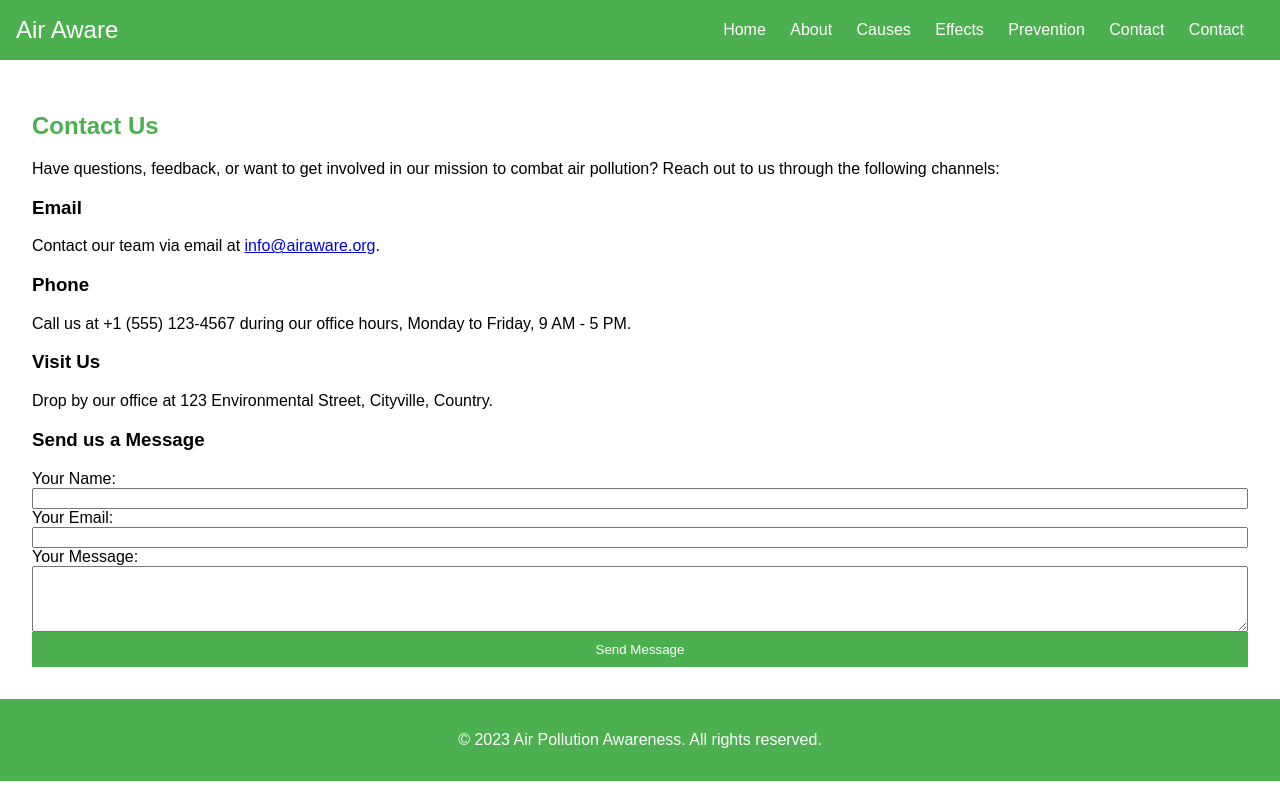
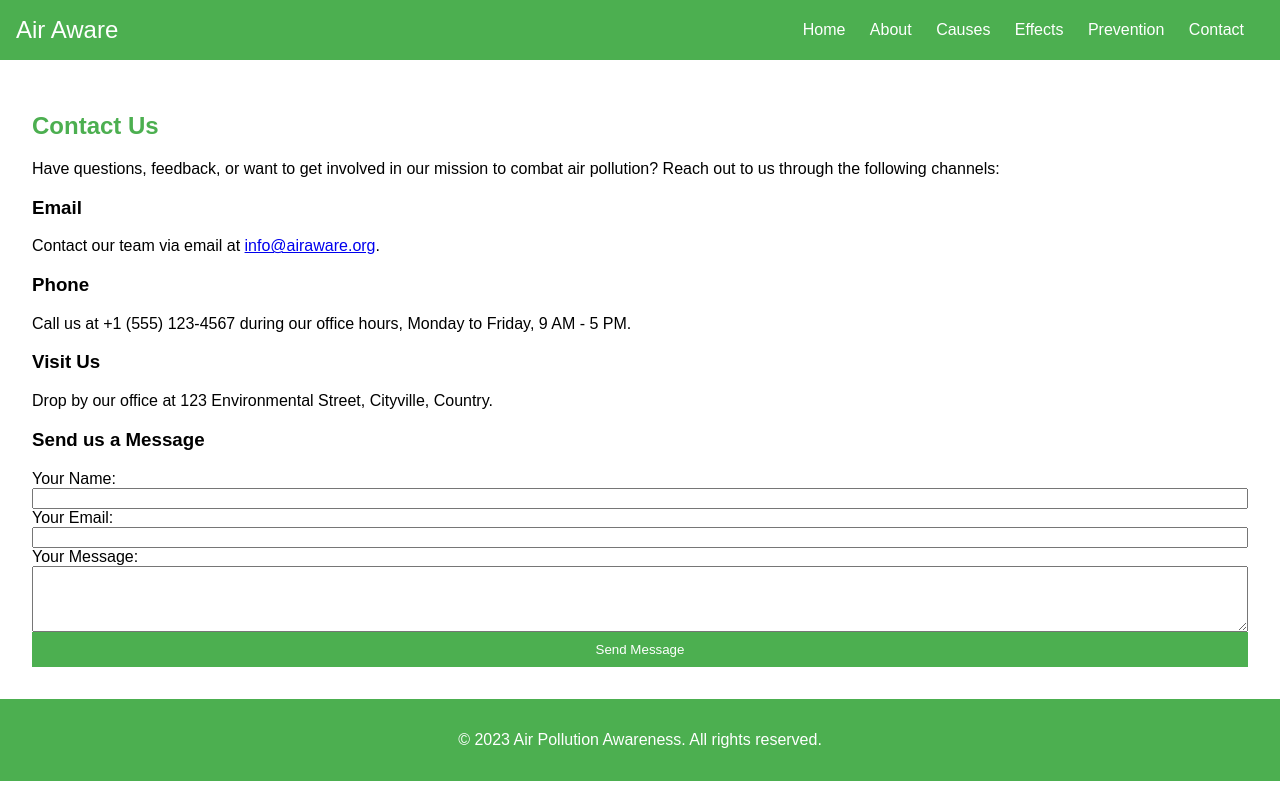
Before and after one commit to VishnuVadhanAlapati/AirQuqlity, a plain HTML site: page contact.html in a window 1280 px wide. Drawn offline with Linux system fonts and the light colour scheme.

Commit message:
Update contact.html

```diff
--- a/contact.html
+++ b/contact.html
@@ -16,7 +16,7 @@
                 <li><a href="cause.html">Causes</a></li>
                 <li><a href="effects.html">Effects</a></li>
                 <li><a href="prevention.html">Prevention</a></li>
-                <li><a href="improvement.html">Contact</a></li>
+
                 <li class="active"><a href="contact.html">Contact</a></li>
             </ul>
         </nav>
```
